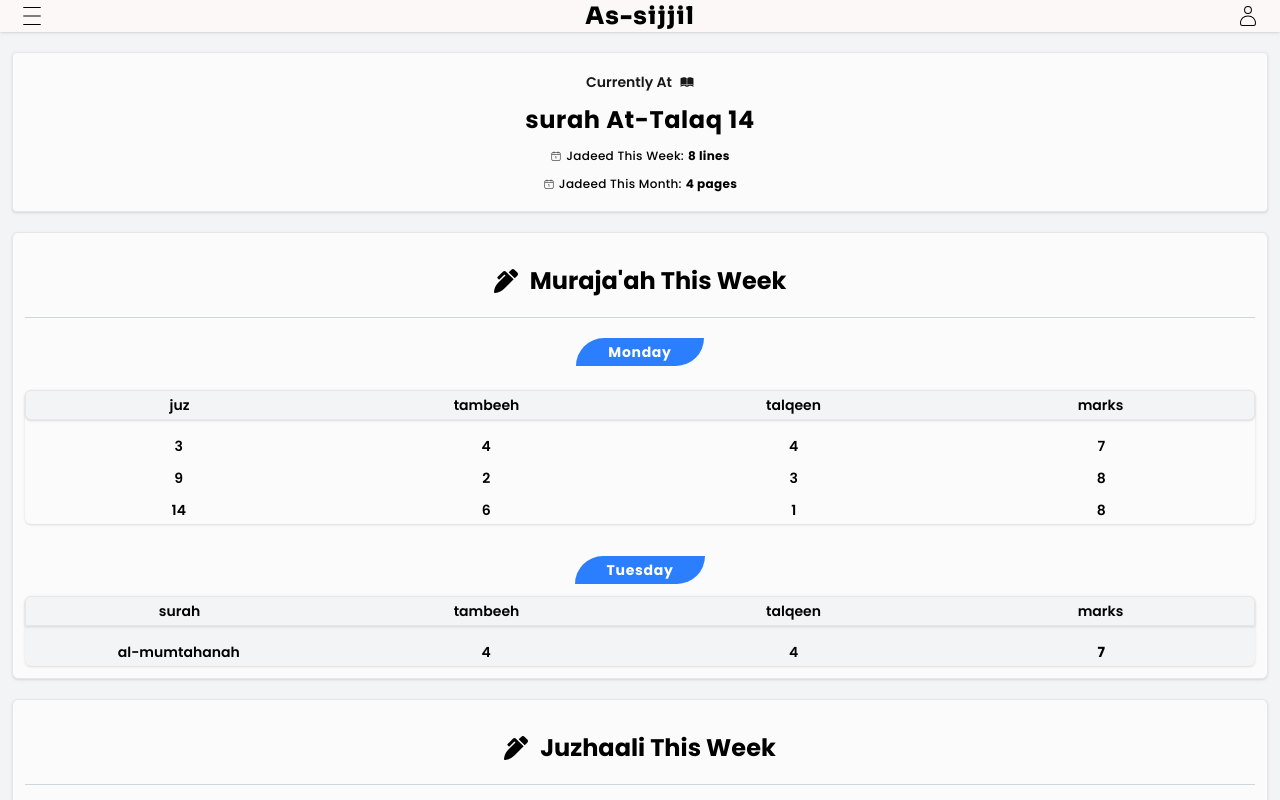
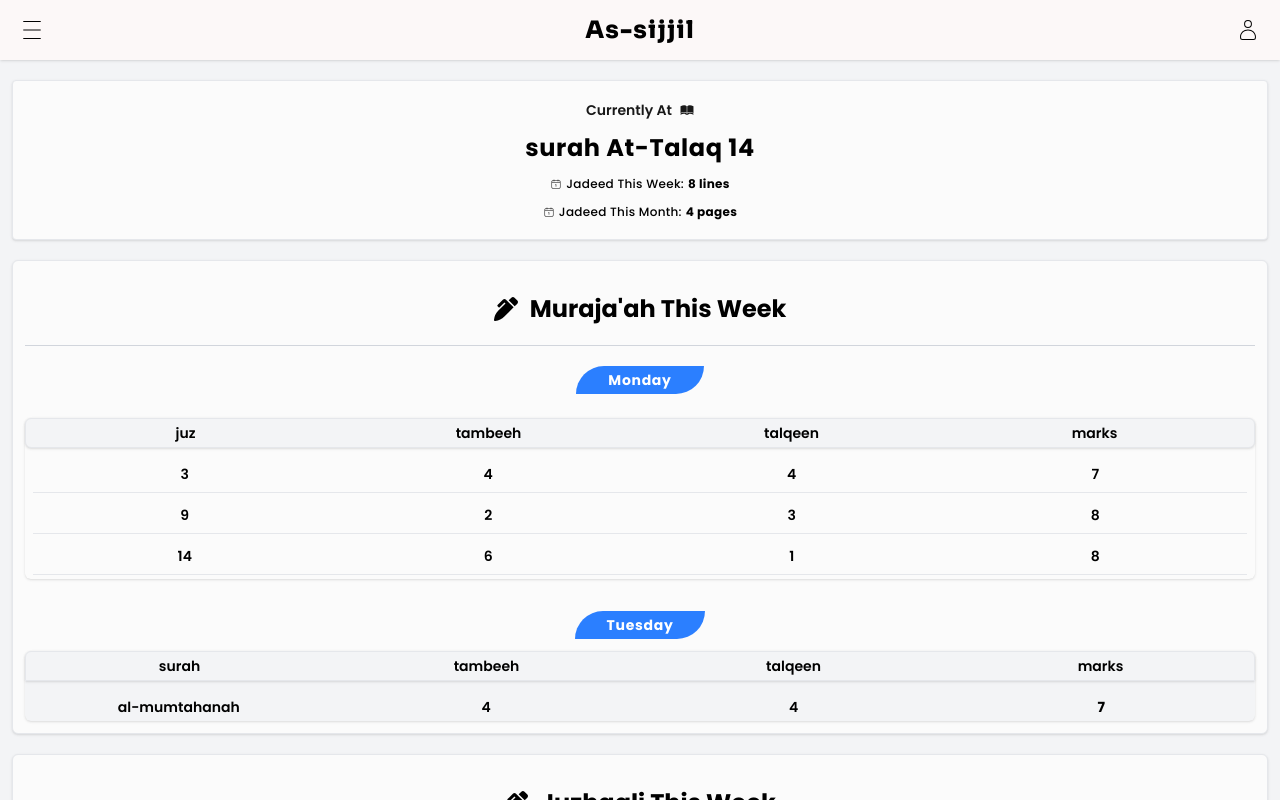
Before and after one commit to huzefa63/as-sijjil, a Next.js app: page /dashboard in a window 1280 px wide. Shown: the top 800 px of the page. Built offline with nearby package versions, Linux system fonts and the light colour scheme.

Commit message:
UI fixes on entry page

```diff
--- a/app/_components/AppNav.jsx
+++ b/app/_components/AppNav.jsx
@@ -8,7 +8,7 @@ const sora = Sora({
 })
 function AppNav() {
     return (
-      <div className="h-20 px-5 bg-[#FCF8F8] shadow-sm flex items-center justify-between">
+      <div className="min-h-15 px-5 bg-[#FCF8F8] shadow-sm flex items-center justify-between">
         <CiMenuBurger className="text-2xl"/>
         <h1 className={`${sora.className} font-extrabold text-2xl tracking-wider`}>As-sijjil</h1>
         <CiUser className="text-2xl"/>
--- a/app/_components/forms/EntryForm.jsx
+++ b/app/_components/forms/EntryForm.jsx
@@ -6,7 +6,7 @@ function EntryForm({formHeading,inputFields,submitHandler}) {
     const {register,handleSubmit,formState:{errors}} = useForm();
     return (
       <form
-        className="w-full shadow-sm rounded-md border border-gray-200 pt-4 pb-8 px-5"
+        className="w-full shadow-sm rounded-md border border-gray-200 pt-4 pb-8 px-5 bg-[#f5f5f5]"
         onSubmit={handleSubmit(submitHandler)}
       >
         <header className="font-semibold text-xl tracking-wide text-center">
@@ -30,7 +30,7 @@ function EntryForm({formHeading,inputFields,submitHandler}) {
                       type={el.type}
                       required={el.required}
                       name={el.name}
-                      className="bg-[#F5F5F5] focus:outline-none focus:border-2 focus:border-blue-500 transition-all duration-500 ease-in-out border-2 border-gray-200 rounded-sm px-2 py-1 w-full"
+                      className="bg-gray-100 shadow-sm focus:outline-none focus:border-2 focus:border-blue-500 transition-all duration-500 ease-in-out border-2 border-gray-200 rounded-sm px-2 py-1 w-full"
                     />
                   )}
                   {el.type === "select" && (
@@ -40,7 +40,7 @@ function EntryForm({formHeading,inputFields,submitHandler}) {
                       })}
                       required={el.required}
                       name={el.name}
-                      className="bg-[#F5F5F5] focus:outline-none focus:border-2 focus:border-blue-500 transition-all duration-500 ease-in-out border-2 border-gray-200 rounded-sm px-2 py-1 w-full"
+                      className="bg-gray-100 shadow-sm focus:outline-none focus:border-2 focus:border-blue-500 transition-all duration-500 ease-in-out border-2 border-gray-200 rounded-sm px-2 py-1 w-full"
                     >
                       {el.options.map((el, i) => (
                         <option key={el} value={el}>
@@ -54,7 +54,8 @@ function EntryForm({formHeading,inputFields,submitHandler}) {
             );
           })}
         </div>
-        <button className="mt-5 bg-[#A82323] text-white px-2 py-2 rounded-sm text-xs tracking-wide ">
+        <button className="mt-5 bg-blue-500 shadow-sm text-white px-2 py-2 rounded-sm text-xs tracking-wide ">
+        {/* <button className="mt-5 bg-[#A82323] text-white px-2 py-2 rounded-sm text-xs tracking-wide "> */}
           Submit
         </button>
       </form>
--- a/app/dashboard/page.jsx
+++ b/app/dashboard/page.jsx
@@ -49,26 +49,26 @@ function Page() {
             <h1 className="text-white font-bold tracking-wider">Monday</h1>
           </div>
           <div className=" shadow-sm rounded-md pb-1 space-y-4 mb-8 mt-6">
-            <div className="grid grid-cols-4 bg-blue-90 py-1 rounded-md border border-gray-200 bg-gray-100 shadow-sm">
+            <div className="grid grid-cols-4 bg-blue-90 px-2 py-1 rounded-md border border-gray-200 bg-gray-100 shadow-sm">
               <p>juz</p>
               <p>tambeeh</p>
               <p>talqeen</p>
               <p>marks</p>
             </div>
-            <div className="space-y-3 bg-blue-80">
-              <div className="grid grid-cols-4">
+            <div className="space-y-3 px-2">
+              <div className="grid grid-cols-4 border-b border-gray-200 pb-2">
                 <p>3</p>
                 <p>4</p>
                 <p>4</p>
                 <p>7</p>
               </div>
-              <div className="grid grid-cols-4">
+              <div className="grid grid-cols-4 border-b border-gray-200 pb-2">
                 <p>9</p>
                 <p>2</p>
                 <p>3</p>
                 <p>8</p>
               </div>
-              <div className="grid grid-cols-4">
+              <div className="grid grid-cols-4 border-b border-gray-200 pb-2">
                 <p>14</p>
                 <p>6</p>
                 <p>1</p>
```
